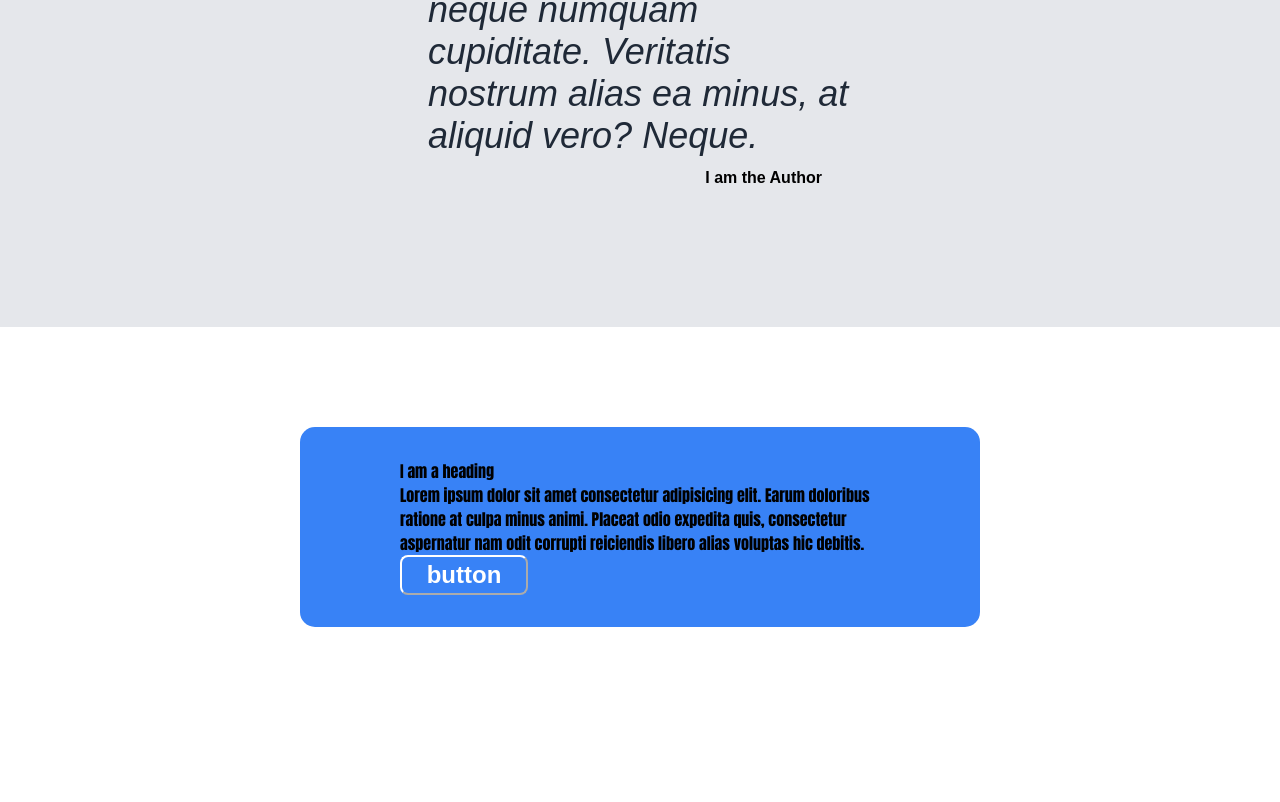
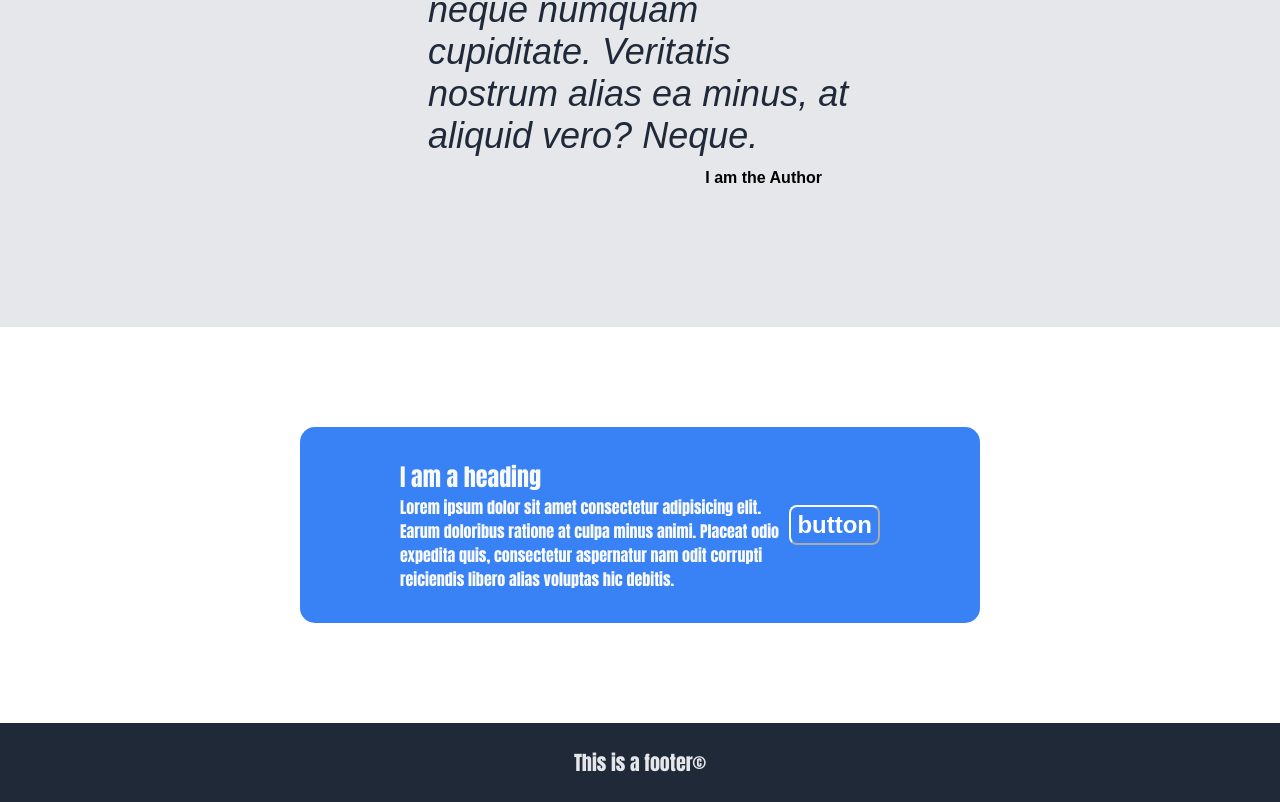
Before and after one commit to TheTalify/css-website, a plain HTML site: page index.html in a window 1280 px wide. Shown: the part 2140-2942 px from the top of the page. Before the commit the page ends 2867 px from the top, so only its background shows below. Drawn offline with Linux system fonts and the light colour scheme.

Commit message:
Completion of Website template
Added a footer

```diff
--- a/index.html
+++ b/index.html
@@ -79,11 +79,14 @@
         <div class="s-center">
             <div class="s-text">
                 <div class="s-heading">I am a heading</div>
-                <div class="s-text">Lorem ipsum dolor sit amet consectetur adipisicing elit. Earum doloribus ratione at culpa minus animi. Placeat odio expedita quis, consectetur aspernatur nam odit corrupti reiciendis libero alias voluptas hic debitis.</div>
+                <div class="s-subtext">Lorem ipsum dolor sit amet consectetur adipisicing elit. Earum doloribus ratione at culpa minus animi. Placeat odio expedita quis, consectetur aspernatur nam odit corrupti reiciendis libero alias voluptas hic debitis.</div>
             </div>
             <button>button</button>
         </div>
     </div>
-
+    <!-- This is a footer-->
+    <div class="footer">
+        <div>This is a footer<span>&copy;</span></div>
+    </div>
 </body>
 </html>
--- a/style.css
+++ b/style.css
@@ -197,7 +197,6 @@ button{
 
 .s-center{
     display: flex;
-    flex-wrap: wrap;
     margin: 100px 300px;
     padding: 32px 100px;
     justify-content: space-between;
@@ -208,7 +207,23 @@ button{
 }
 
 .s-text{
+    color: #f9faf8;
     display: flex;
     flex-direction: column;
     max-width: 800px;
 }
+
+.s-heading{
+    font-size: 24px;
+    font-weight: bold;
+}
+
+.footer{
+    color: #e5e7eb;
+    font-size: 20px;
+    display: flex;
+    justify-content: center;
+    align-items: center;
+    padding: 24px;
+    background-color: #1F2937;
+}
```
